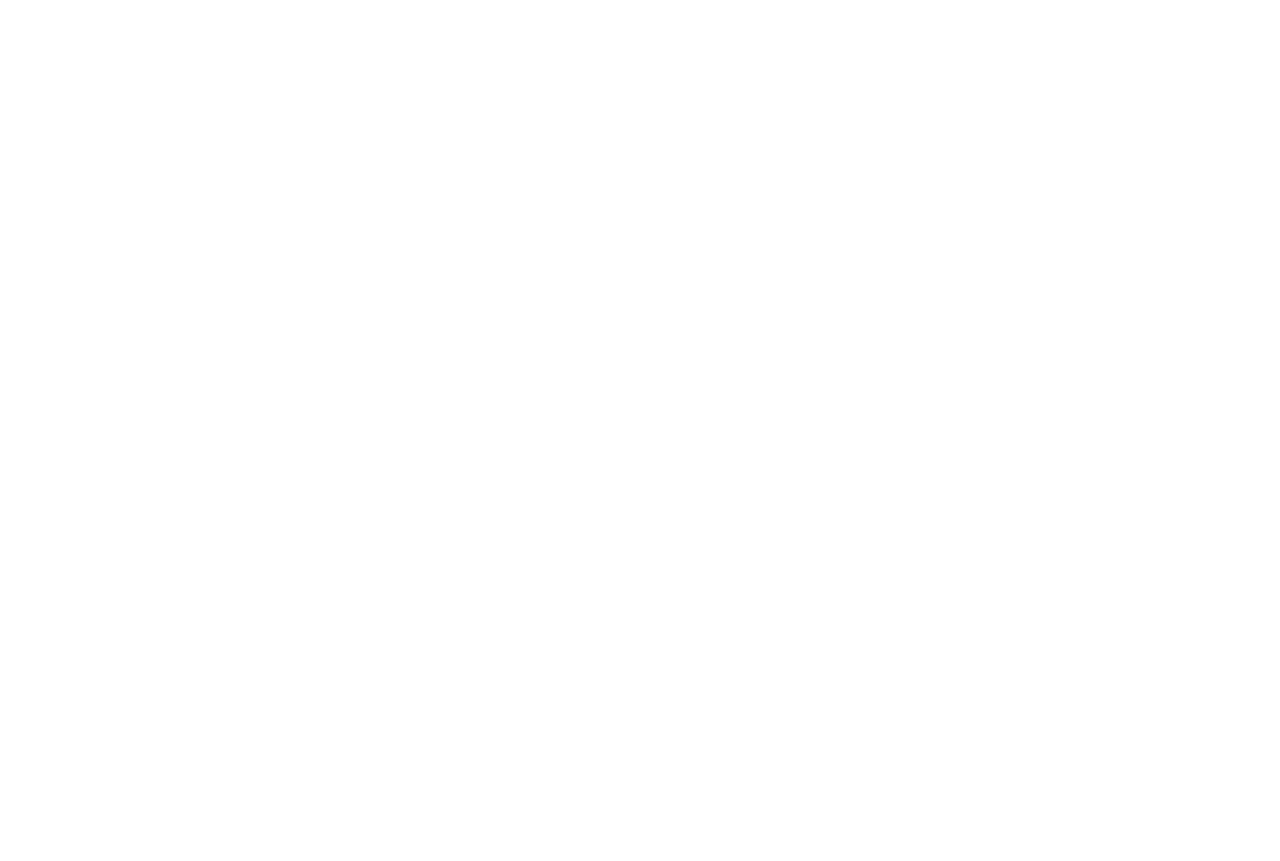
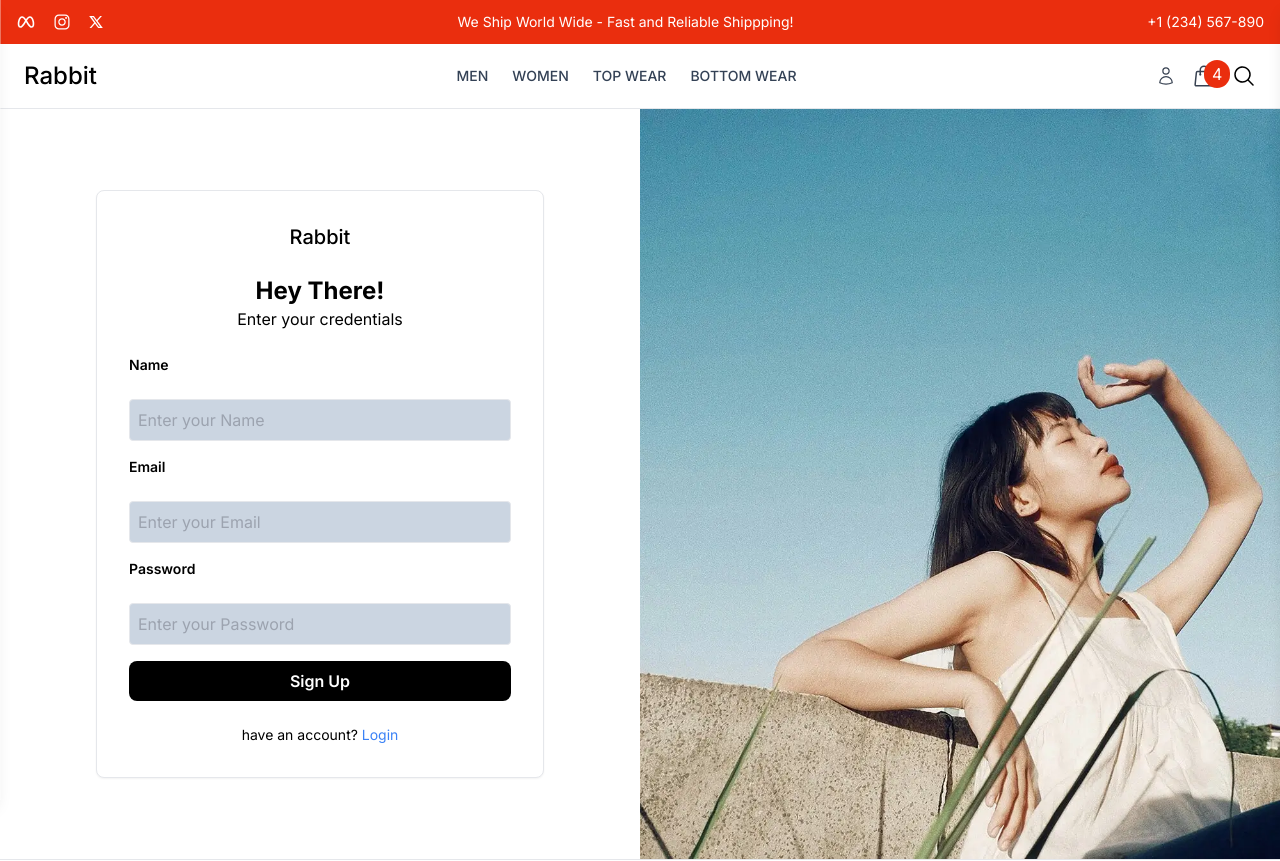
Before and after one commit to jaydeepmalvya02/E-Commerce_platform, a React (Vite) app in the folder Client/: page /register in a window 1280 px wide. Before the commit this address had no page. Shown: the top 861 px of the page. Before the commit the page ends 800 px from the top, so only its background shows below. Built offline with nearby package versions, Linux system fonts and the light colour scheme.

Commit message:
UI of Login and register page is completed

```diff
--- a/Client/src/App.jsx
+++ b/Client/src/App.jsx
@@ -2,6 +2,8 @@
 import UserLayout from './components/Layout/UserLayout';
 import Home from './pages/Home';
 import { Toaster } from 'sonner';
+import Login from './pages/Login';
+import Register from './pages/Register';
 
 function App() {
 
@@ -12,6 +14,8 @@
       <Routes>
         <Route path='/' element={<UserLayout/>}>{/* UserLayout */}
         <Route index element={<Home/>}></Route>
+        <Route path='login' element={<Login/>}></Route>
+        <Route path='register' element={<Register/>}></Route>
         </Route>
         <Route> {/* AdminLayout */}</Route>
       </Routes>
--- /dev/null
+++ b/Client/src/pages/Login.jsx
@@ -0,0 +1,72 @@
+import React, { useState } from 'react'
+import { Link } from 'react-router-dom';
+import login from '../assets/login.webp'
+const Login = () => {
+
+    const [email, setEmail] = useState("");
+    const [password, setPassword] = useState("")
+
+    const handleSubmit=(e)=>{
+        e.preventDefault()
+        console.log("login user",{email,password})
+    }
+  return (
+    <div className='flex'>
+        <div className="w-full md:w-1/2 flex flex-col justify-center items-center p-8 md:p-12">
+        <form
+        onSubmit={handleSubmit}
+
+        className="w-full max-w-md bg-white p-8 rounded-lg border shadow-sm ">
+            <div className="flex justify-center mb-6">
+                <h2 className="text-xl font-medium">Rabbit</h2>
+            </div>
+            <h2 className="text-2xl font-bold text-center mb-6">Hey there!</h2>
+            <p className="text-center mb-6 ">
+                Enter your username and password to login
+            </p>
+            <div className="mb-4">
+                {/* Email input */}
+                <label
+                className="block text-sm font-semibold mb-6">Email</label>
+                <input type="email"
+                value={email}
+                onChange={(e)=>setEmail(e.target.value)}
+                placeholder='Enter your Email'
+                className="w-full p-2  bg-slate-300 border rounded" />
+            </div>
+            <div className="mb-4 ">
+                <label className="block text-sm font-semibold mb-6">Password</label>
+                <input
+                type="password"
+                value={password}
+                onChange={(e)=>setPassword(e.target.value)}
+                placeholder='Enter your Password'
+                className="w-full bg-slate-300 p-2 rounded border" />
+            </div>
+            <button
+            type='submit'
+            className="w-full bg-black text-white p-2 rounded-lg font-semibold hover:bg-gray-800 transition ">
+            Sign In
+            </button>
+            <p className="mt-6 text-center text-sm ">
+                Don't have an account?{" "}
+                <Link to='/register'
+                className='text-blue-500'
+                >Register</Link>
+            </p>
+
+
+
+
+        </form>
+        </div>
+        <div className="hidden md:block w-1/2 bg-gray-800">
+        <div className="h-full flex flex-col justify-center items-center">
+            <img src={login} alt="Login to account" className="h-[750px] w-full object-cover" />
+        </div>
+        </div>
+    </div>
+  )
+}
+
+export default Login
--- /dev/null
+++ b/Client/src/pages/Register.jsx
@@ -0,0 +1,80 @@
+import React, { useState } from 'react'
+import register from '../assets/register.webp'
+import { Link } from 'react-router-dom'
+const Register = () => {
+    const [name, setName] = useState("")
+    const [email, setEmail] = useState("")
+    const [password, setPassword] = useState("")
+
+    const handleSubmit=(e)=>{
+        e.preventDefault()
+        console.log("Registering user",{name,email,password})
+    }
+  return (
+    <div className='flex '>
+        <div className="w-full md:w-1/2 flex flex-col justify-center items-center p-8 md:p-12">
+        <form
+        onSubmit={handleSubmit}
+        className="w-full max-w-md bg-white p-8 rounded-lg border shadow-sm">
+            <div className="flex justify-center mb-6">
+                <h2 className="text-xl font-medium">Rabbit</h2>
+
+            </div>
+            <h2 className="text-2xl font-bold text-center ">Hey There!</h2>
+            <p className="text-center mb-6">Enter your credentials</p>
+
+        <div className="mb-4">
+            <label
+            className="mb-6 block text-sm font-semibold ">Name</label>
+            <input
+            type="text"
+            value={name}
+            onChange={(e)=>setName(e.target.value)}
+            placeholder='Enter your Name'
+            className="w-full bg-slate-300 p-2 rounded border" />
+        </div>
+        <div className="mb-4">
+            <label
+             className="mb-6 block  text-sm font-semibold">Email</label>
+             <input type="email"
+             value={email}
+             onChange={(e)=>setEmail(e.target.value)}
+             placeholder='Enter your Email'
+             className="w-full bg-slate-300 p-2 rounded border " />
+
+        </div>
+        <div className="mb-4">
+            <label
+            className="mb-6 text-sm font-semibold  block">Password</label>
+            <input type="password"
+            value={password}
+            onChange={(e)=>setPassword(e.target.value)}
+            placeholder='Enter your Password'
+            className="w-full bg-slate-300 p-2 rounded border" />
+        </div>
+
+        <button
+            type='submit'
+            className="w-full bg-black text-white p-2 rounded-lg font-semibold hover:bg-gray-800 transition ">
+            Sign Up
+            </button>
+            <p className="mt-6 text-center text-sm ">
+                have an account?{" "}
+                <Link to='/login'
+                className='text-blue-500'
+                >Login</Link>
+            </p>
+
+        </form>
+        </div>
+
+        <div className="hidden md:block w-1/2 bg-gray-800">
+            <div className="h-full flex flex-col justify-center items-center">
+                <img src={register} alt="" className="h-[750px] w-full object-cover" />
+            </div>
+        </div>
+    </div>
+  )
+}
+
+export default Register
```
